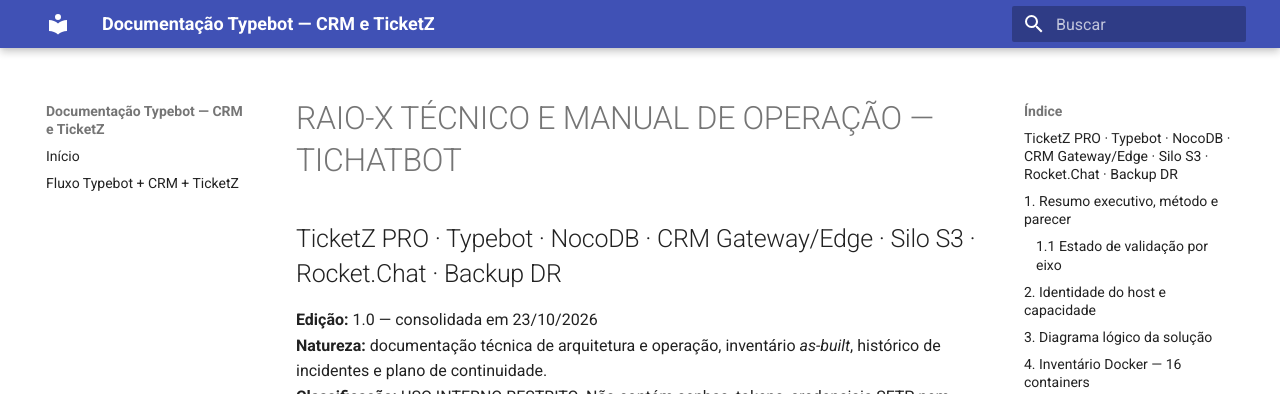
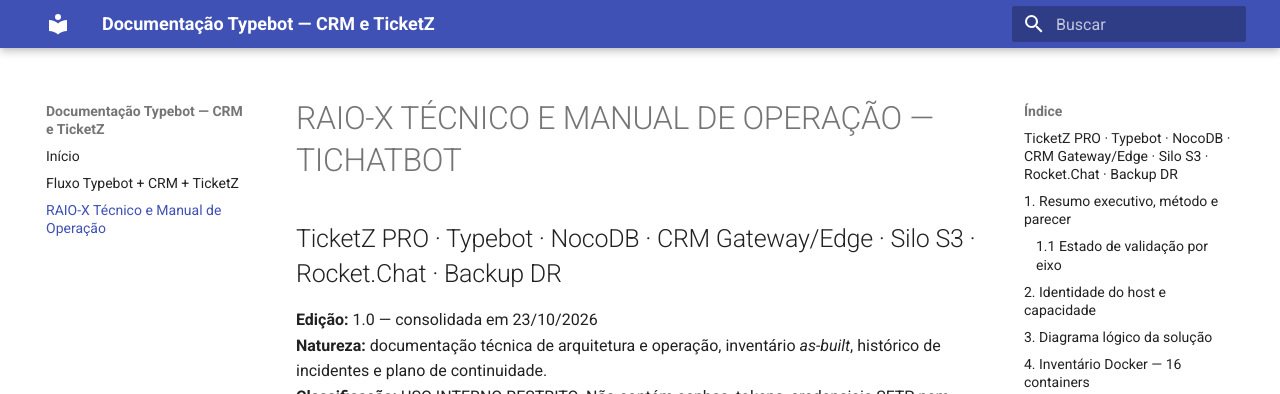
Before and after one commit to cortatroo/doc-monteceleste, an MkDocs documentation site: the page built from docs/RAIO_X_TECNICO_TICHATBOT_TICKETZ_PRO_2026-10-23.md, in a window 1280 px wide. Shown: the top 394 px of the page. Built offline with MkDocs 1.6.1 and Material for MkDocs 9.7.7, drawn with Linux system fonts in a browser that asks for light colours.

Commit message:
Update mkdocs.yml

```diff
--- a/mkdocs.yml
+++ b/mkdocs.yml
@@ -7,6 +7,7 @@ theme:
 nav:
   - Início: index.md
   - Fluxo Typebot + CRM + TicketZ: fluxo-typebot-crm.md
+  - RAIO-X Técnico e Manual de Operação: RAIO_X_TECNICO_TICHATBOT_TICKETZ_PRO_2026-10-23.md
 
 markdown_extensions:
   - attr_list
```
